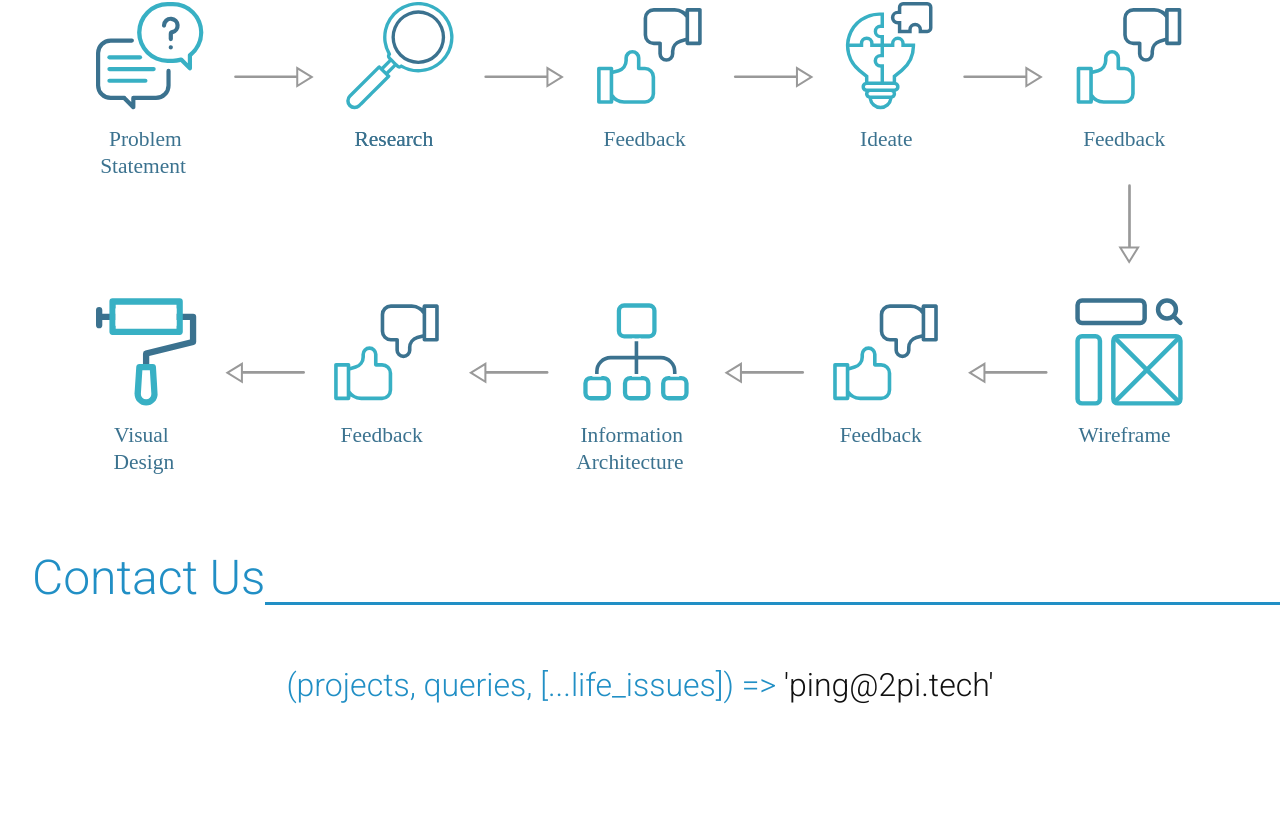
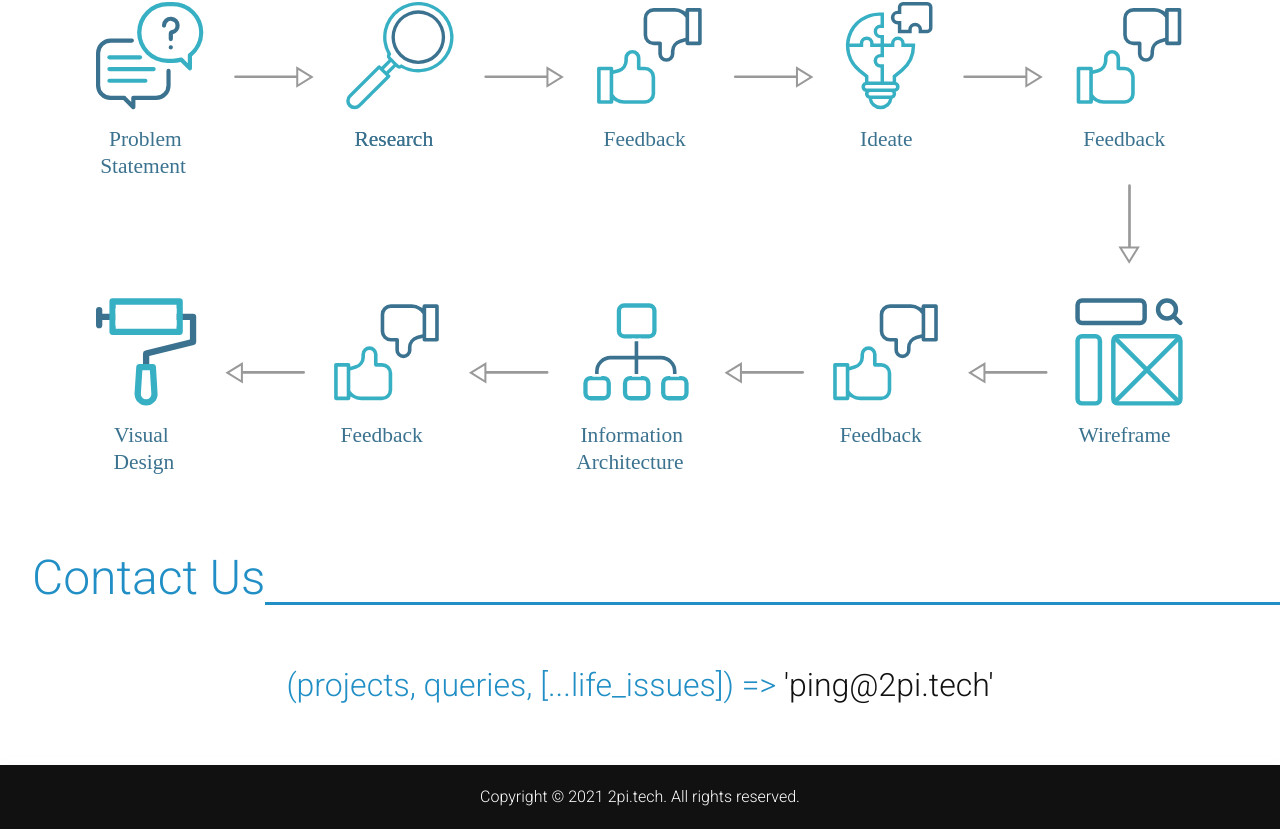
Before and after one commit to dzorav/2pi2, a website: page index.html in a window 1280 px wide. Shown: the part 1332-2161 px from the top of the page. Before the commit the page ends 2097 px from the top, so only its background shows below. Drawn offline with Linux system fonts and the light colour scheme.

Commit message:
Update index.html

```diff
--- a/index.html
+++ b/index.html
@@ -100,7 +100,7 @@
         </section>
     </main>
 <footer>
-<!-- <p>Copyright © 2021 2pi.tech. All rights reserved.</p> -->
+<p>Copyright © 2021 2pi.tech. All rights reserved.</p>
 </footer>
 
 <script src="assets/script.js"></script>
```
